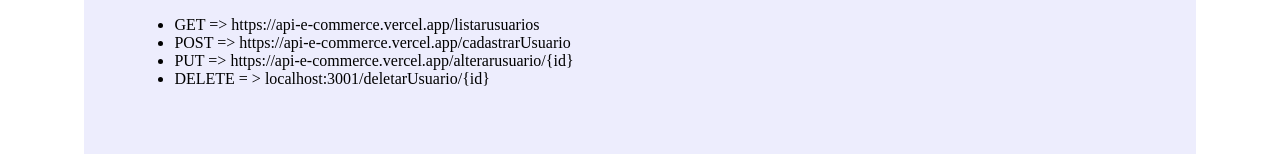
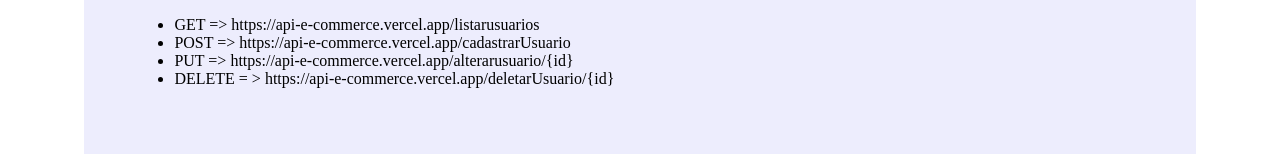
Before and after one commit to fabio460/api-E-commerce, a website: page index.html in a window 1280 px wide. Shown: the part 332-492 px from the top of the page. Drawn offline with Linux system fonts and the light colour scheme.

Commit message:
index.html alterado 2

```diff
--- a/index.html
+++ b/index.html
@@ -33,7 +33,7 @@
               <li>GET => https://api-e-commerce.vercel.app/listarusuarios</li>
               <li>POST => https://api-e-commerce.vercel.app/cadastrarUsuario</li>
               <li>PUT => https://api-e-commerce.vercel.app/alterarusuario/{id} </li>
-              <li>DELETE = > localhost:3001/deletarUsuario/{id}</li>
+              <li>DELETE = > https://api-e-commerce.vercel.app/deletarUsuario/{id}</li>
           </ul>
       </div>
    </body>
```
Also changed, not shown: README.md.
